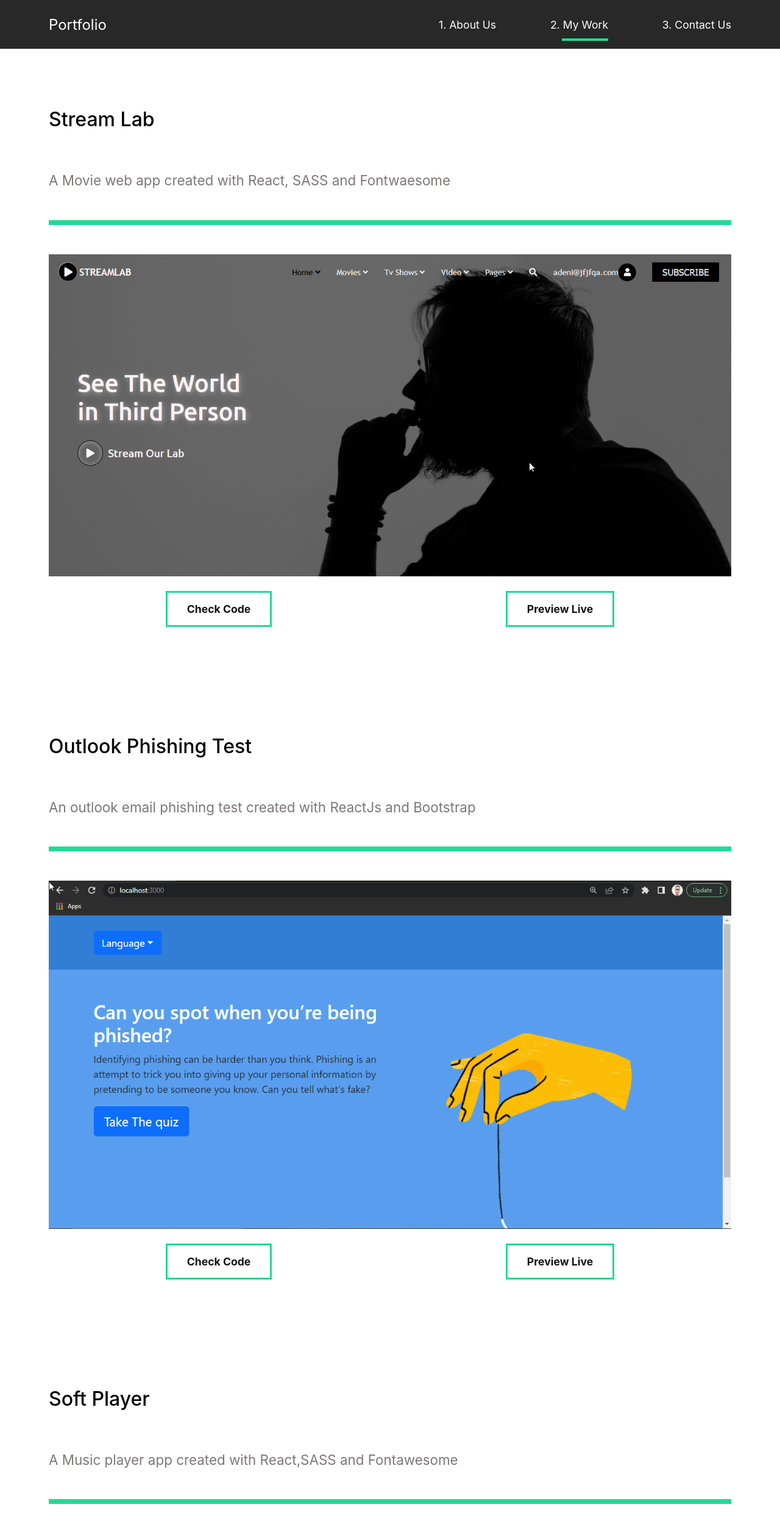
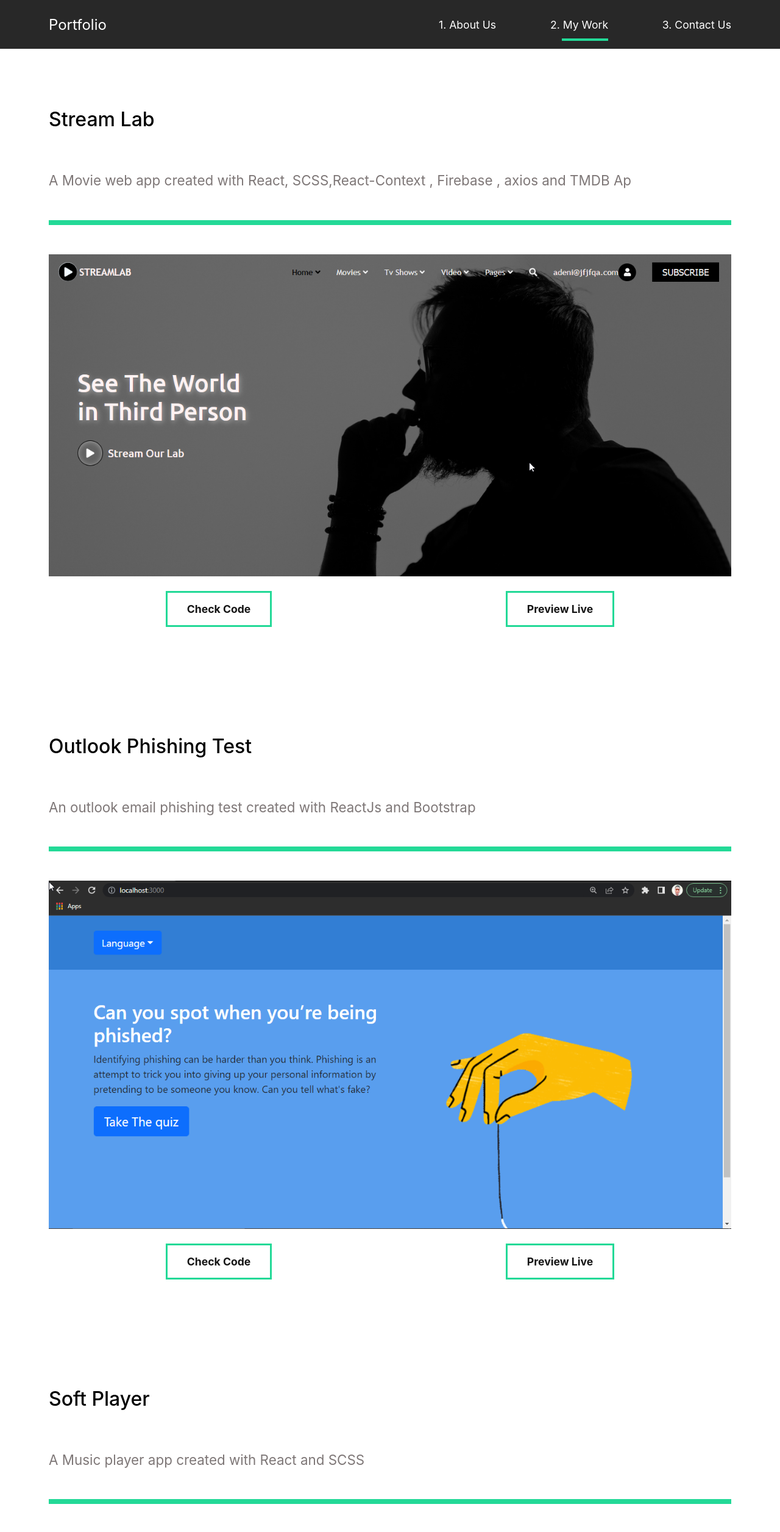
Before and after one commit to HectorGitt/portfolio-new, a React (Create React App) app: page /work in a window 1280 px wide. Shown: the top 2512 px of the page at 61% size. Built offline with nearby package versions, Linux system fonts and the light colour scheme.

Commit message:
Details project descriptions

```diff
--- a/src/pages/OurWork.js
+++ b/src/pages/OurWork.js
@@ -32,7 +32,7 @@ const OurWork = () => {
       <MovieStyle>
         <motion.h2 variants={fade}>Stream Lab</motion.h2>
         <motion.p variants={fade}>
-          A Movie web app created with React, SASS and Fontwaesome
+          A Movie web app created with React, SCSS,React-Context , Firebase , axios and TMDB Ap
         </motion.p>
         <motion.div variants={lineAnim} className="line"></motion.div>
         <Hide>
@@ -84,7 +84,7 @@ const OurWork = () => {
       >
         <h2>Soft Player</h2>
         <motion.p variants={fade}>
-          A Music player app created with React,SASS and Fontawesome
+          A Music player app created with React and SCSS
         </motion.p>
         <motion.div variants={lineAnim} className="line"></motion.div>
         <img src={softplayer} alt="softplayer" />
```
